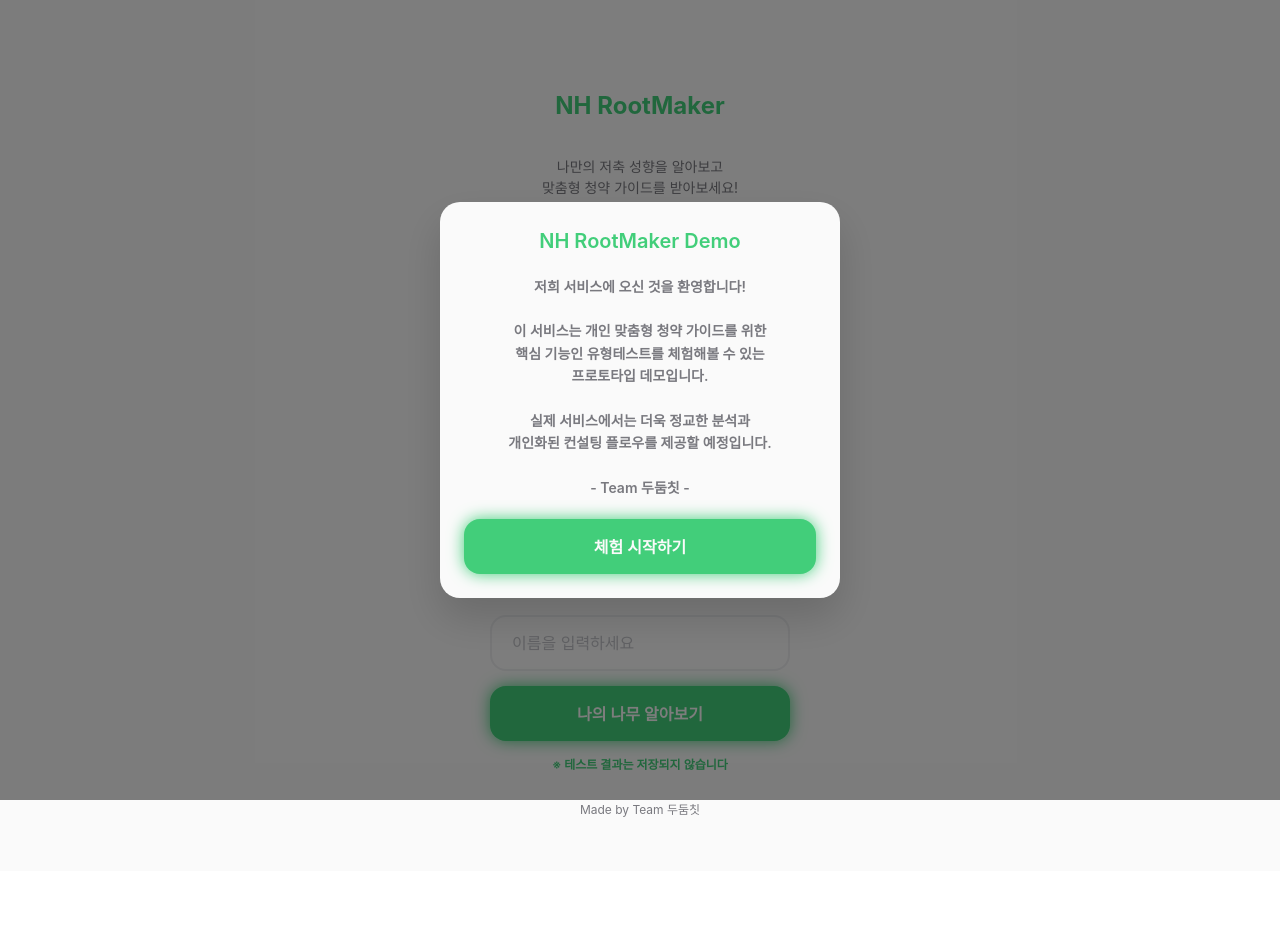
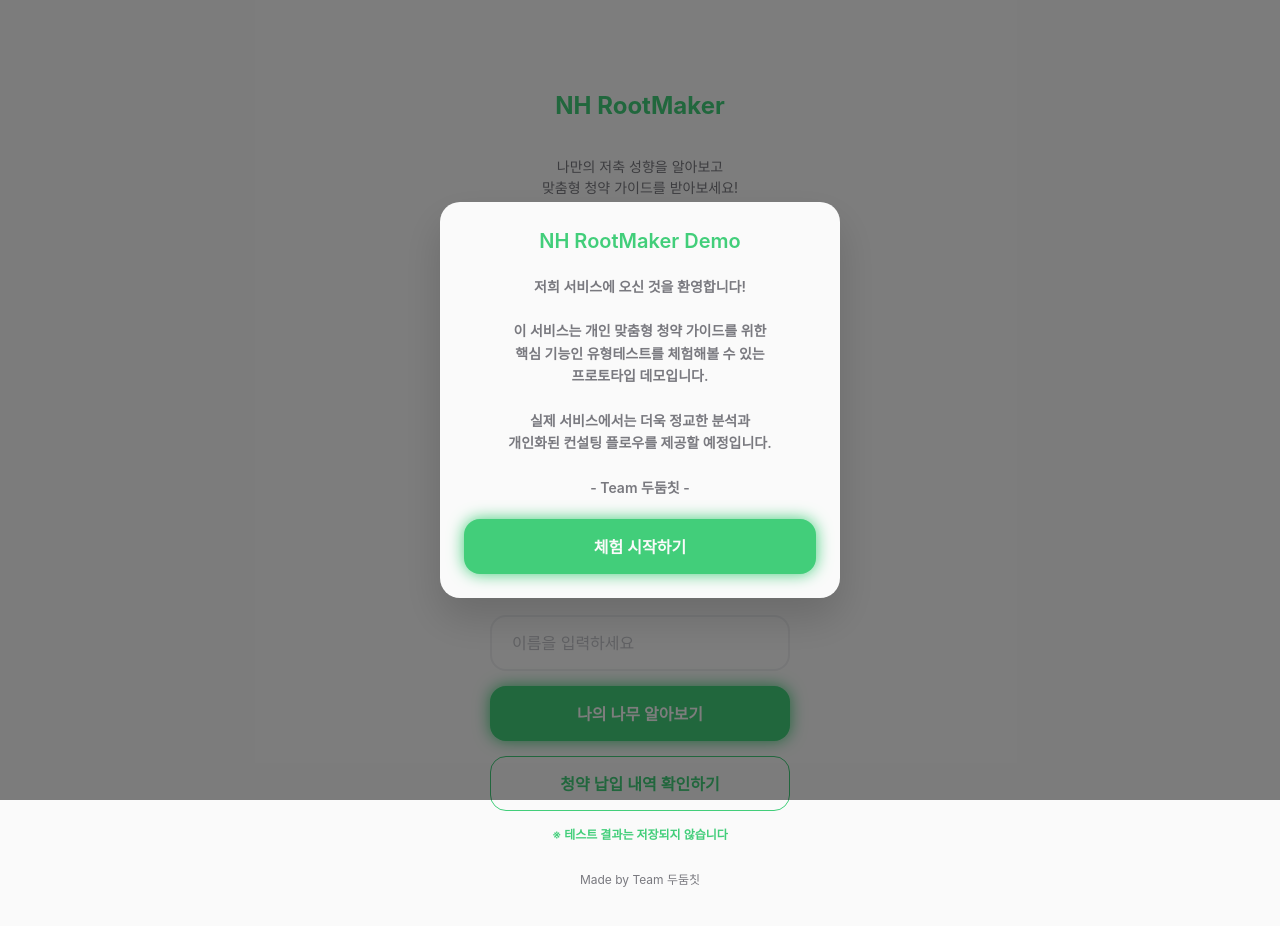
Before and after one commit to NH-RootMaker/rootmaker-frontend, a React (Vite) app: page / in a window 1280 px wide. Shown: the top 926 px of the page. Before the commit the page ends 871 px from the top, so only its background shows below. Built offline with nearby package versions, Linux system fonts and the light colour scheme.

Commit message:
feat: add buffer page navigation button (Home)

```diff
--- a/src/pages/HomePage.tsx
+++ b/src/pages/HomePage.tsx
@@ -43,6 +43,9 @@
       setIsModalOpen(true);
     }
   };
+  const handleStartBuffer = () => {
+    navigate('/buffer');
+  };
 
   const handleCloseModal = () => {
     setIsModalOpen(false);
@@ -82,6 +85,9 @@
               나의 나무 알아보기
             </CommonButton>
           </ButtonContainer>
+            <CommonButton variant="secondary" onClick={handleStartBuffer} width="100%">
+             청약 납입 내역 확인하기
+            </CommonButton>
           <S.Notice>
             ※ 테스트 결과는 저장되지 않습니다
           </S.Notice>
```
